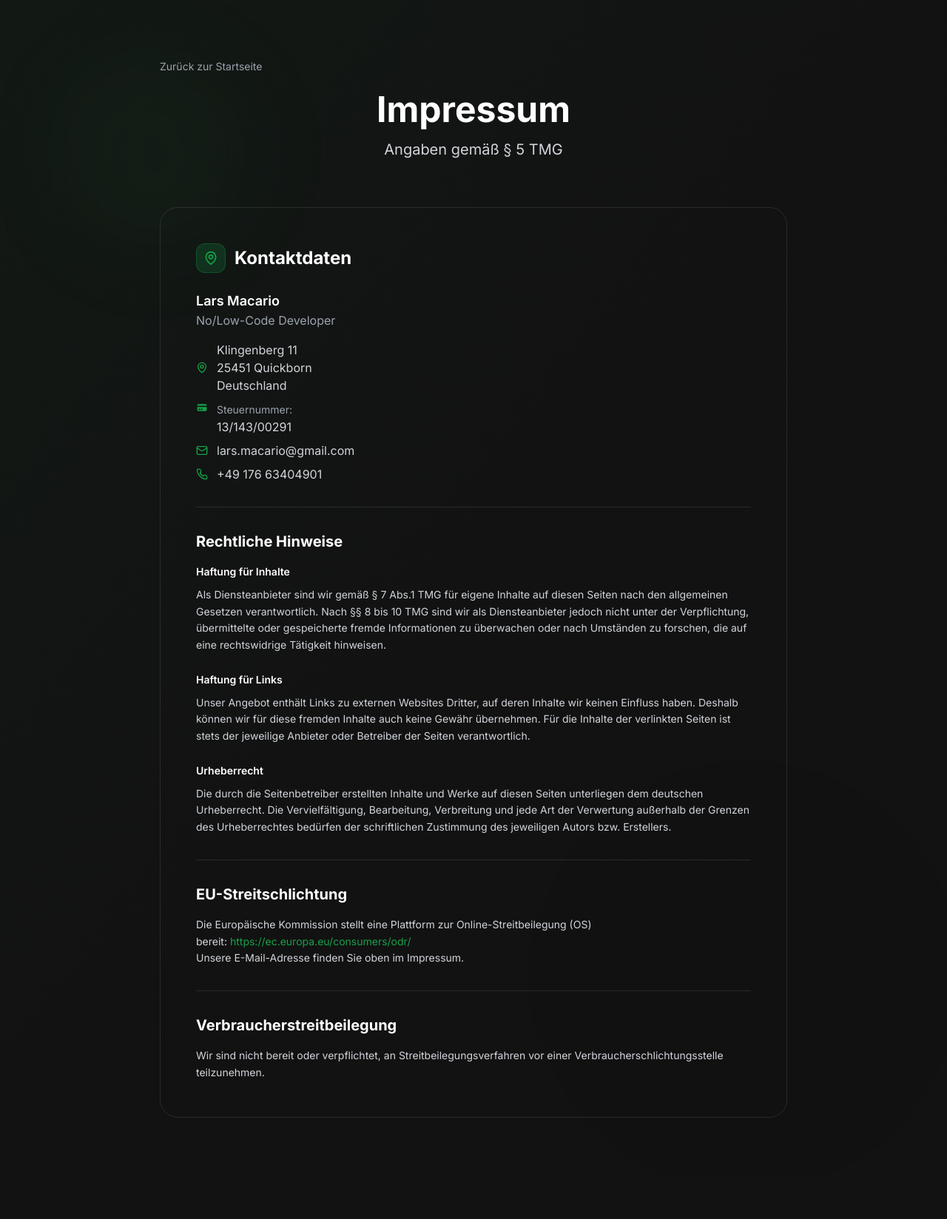
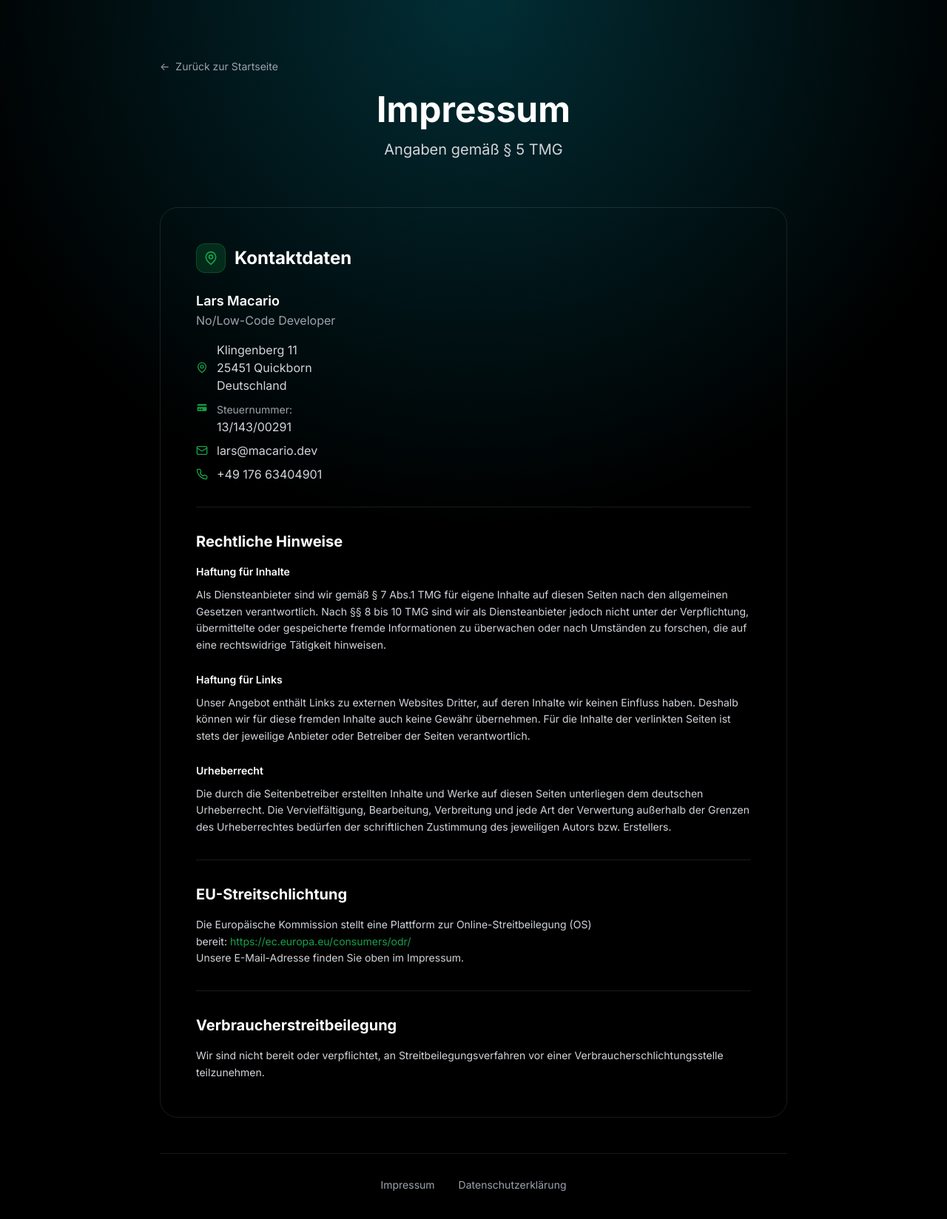
Before and after one commit to macxnet80/macario.dev, a Next.js app: page /impressum in a window 1280 px wide. Shown: the top 1648 px of the page at 74% size. Before the commit the page ends 1591 px from the top, so only its background shows below. Built offline with nearby package versions, Linux system fonts and the light colour scheme.

Commit message:
Refactor Datenschutz and Impressum pages to implement a new ocean abyss background, replace Breadcrumb navigation with back links, and update email contact addresses. Add footer links for improved navigation consistency.

```diff
--- a/app/datenschutz/page.tsx
+++ b/app/datenschutz/page.tsx
@@ -7,22 +7,32 @@ import Breadcrumb from '@/components/Breadcrumb'
 
 export default function Datenschutz() {
   return (
-    <main className="min-h-screen bg-background relative overflow-hidden">
-      {/* Background Effects - gleich wie Hero-Bereich */}
-      <div className="absolute inset-0 bg-gradient-to-br from-primary/5 via-background to-secondary/5" />
-      <div className="absolute inset-0">
-        <div className="absolute top-20 left-20 w-64 h-64 bg-primary/5 rounded-full blur-3xl" />
-        <div className="absolute bottom-20 right-20 w-96 h-96 bg-secondary/5 rounded-full blur-3xl" />
-      </div>
+    <main className="min-h-screen bg-black relative overflow-hidden">
+      {/* Ocean Abyss Background with Top Glow - gleich wie Hero-Bereich */}
+      <div
+        className="absolute inset-0 z-0"
+        style={{
+          background: "radial-gradient(ellipse 80% 60% at 50% 0%, rgba(6, 182, 212, 0.25), transparent 70%), #000000",
+        }}
+      />
 
       <div className="max-w-4xl mx-auto px-6 py-20 relative z-10">
-        {/* Breadcrumb Navigation */}
+        {/* Navigation zurück zur Startseite */}
         <motion.div
           initial={{ opacity: 0, y: -10 }}
           animate={{ opacity: 1, y: 0 }}
           transition={{ duration: 0.6 }}
         >
-          <Breadcrumb items={[{ label: 'Datenschutzerklärung' }]} />
+          <nav className="flex items-center space-x-2 text-sm text-gray-400 mb-6">
+            <Link
+              href="/"
+              className="hover:text-white transition-colors flex items-center gap-2"
+              aria-label="Zur Startseite"
+            >
+              <span>←</span>
+              <span>Zurück zur Startseite</span>
+            </Link>
+          </nav>
         </motion.div>
 
 
@@ -84,7 +94,7 @@ export default function Datenschutz() {
                 <p>25451 Quickborn</p>
                 <p>Deutschland</p>
                 <p className="mt-2">
-                  E-Mail: <a href="mailto:lars.macario@gmail.com" className="text-primary hover:underline">lars.macario@gmail.com</a>
+                  E-Mail: <a href="mailto:lars@macario.dev" className="text-primary hover:underline">lars@macario.dev</a>
                 </p>
                 <p>
                   Telefon: <a href="tel:+4917663404901" className="text-primary hover:underline">+49 176 63404901</a>
@@ -261,6 +271,29 @@ export default function Datenschutz() {
           </div>
         </motion.div>
 
+        {/* Footer Links */}
+        <motion.div
+          initial={{ opacity: 0, y: 20 }}
+          animate={{ opacity: 1, y: 0 }}
+          transition={{ duration: 0.6, delay: 0.3 }}
+          className="mt-12 pt-8 border-t border-white/10"
+        >
+          <div className="flex flex-col sm:flex-row gap-4 sm:gap-8 justify-center items-center text-sm">
+            <Link
+              href="/impressum"
+              className="text-gray-400 hover:text-white transition-colors"
+            >
+              Impressum
+            </Link>
+            <Link
+              href="/datenschutz"
+              className="text-gray-400 hover:text-white transition-colors"
+            >
+              Datenschutzerklärung
+            </Link>
+          </div>
+        </motion.div>
+
       </div>
 
     </main>
--- a/app/impressum/page.tsx
+++ b/app/impressum/page.tsx
@@ -7,22 +7,32 @@ import Breadcrumb from '@/components/Breadcrumb'
 
 export default function Impressum() {
   return (
-    <main className="min-h-screen bg-background relative overflow-hidden">
-      {/* Background Effects - gleich wie Hero-Bereich */}
-      <div className="absolute inset-0 bg-gradient-to-br from-primary/5 via-background to-secondary/5" />
-      <div className="absolute inset-0">
-        <div className="absolute top-20 left-20 w-64 h-64 bg-primary/5 rounded-full blur-3xl" />
-        <div className="absolute bottom-20 right-20 w-96 h-96 bg-secondary/5 rounded-full blur-3xl" />
-      </div>
+    <main className="min-h-screen bg-black relative overflow-hidden">
+      {/* Ocean Abyss Background with Top Glow - gleich wie Hero-Bereich */}
+      <div
+        className="absolute inset-0 z-0"
+        style={{
+          background: "radial-gradient(ellipse 80% 60% at 50% 0%, rgba(6, 182, 212, 0.25), transparent 70%), #000000",
+        }}
+      />
 
       <div className="max-w-4xl mx-auto px-6 py-20 relative z-10">
-        {/* Breadcrumb Navigation */}
+        {/* Navigation zurück zur Startseite */}
         <motion.div
           initial={{ opacity: 0, y: -10 }}
           animate={{ opacity: 1, y: 0 }}
           transition={{ duration: 0.6 }}
         >
-          <Breadcrumb items={[{ label: 'Impressum' }]} />
+          <nav className="flex items-center space-x-2 text-sm text-gray-400 mb-6">
+            <Link
+              href="/"
+              className="hover:text-white transition-colors flex items-center gap-2"
+              aria-label="Zur Startseite"
+            >
+              <span>←</span>
+              <span>Zurück zur Startseite</span>
+            </Link>
+          </nav>
         </motion.div>
 
 
@@ -90,10 +100,10 @@ export default function Impressum() {
                   <div className="flex items-center gap-3">
                     <Mail className="w-4 h-4 text-primary flex-shrink-0" />
                     <a
-                      href="mailto:lars.macario@gmail.com"
+                      href="mailto:lars@macario.dev"
                       className="hover:text-primary transition-colors"
                     >
-                      lars.macario@gmail.com
+                      lars@macario.dev
                     </a>
                   </div>
 
@@ -174,6 +184,29 @@ export default function Impressum() {
           </div>
         </motion.div>
 
+        {/* Footer Links */}
+        <motion.div
+          initial={{ opacity: 0, y: 20 }}
+          animate={{ opacity: 1, y: 0 }}
+          transition={{ duration: 0.6, delay: 0.3 }}
+          className="mt-12 pt-8 border-t border-white/10"
+        >
+          <div className="flex flex-col sm:flex-row gap-4 sm:gap-8 justify-center items-center text-sm">
+            <Link
+              href="/impressum"
+              className="text-gray-400 hover:text-white transition-colors"
+            >
+              Impressum
+            </Link>
+            <Link
+              href="/datenschutz"
+              className="text-gray-400 hover:text-white transition-colors"
+            >
+              Datenschutzerklärung
+            </Link>
+          </div>
+        </motion.div>
+
       </div>
 
     </main>
```
